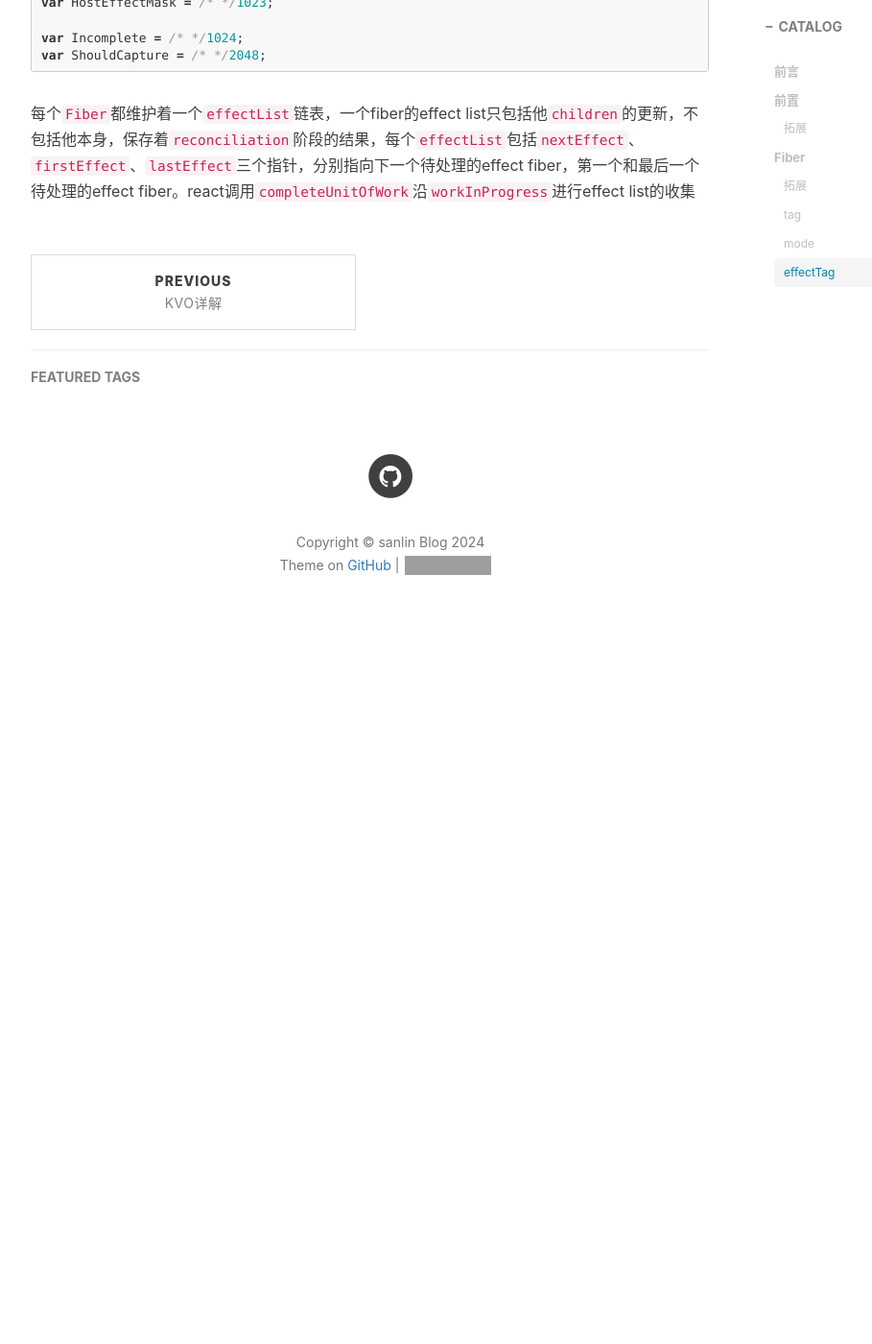
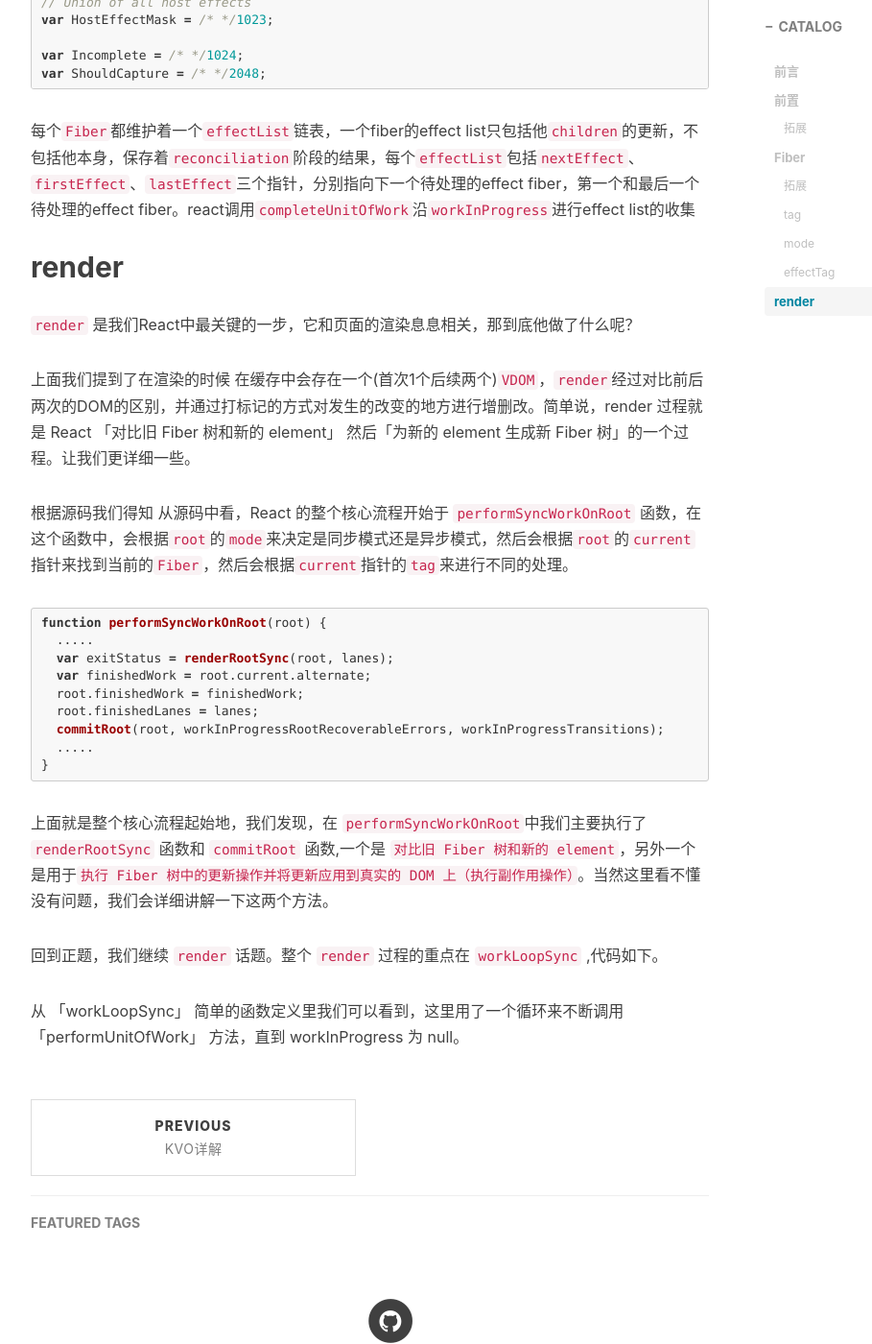
Before and after one commit to SanlinBlackball/sanlinblackball.github.io, a Jekyll site: the page built from _posts/2023-11-27-React 组件渲染.md, in a window 1280 px wide and 1400 px high, scrolled down 5594 px. Shown: the whole window at 96% size, without its empty margins (233-1142 px from the left). Built offline with Jekyll 4.4.1, drawn with Linux system fonts in a browser that asks for light colours; nearby versions of some CDN libraries; comment, search, counter and statistics services are not loaded; before the commit the page ends 6287 px from its top, so only the background shows below that; some of the changed text lies outside the part shown; grey boxes are pictures that could not be loaded.

Commit message:
修改文档

````diff
--- a/_layouts/default.html
+++ b/_layouts/default.html
@@ -14,7 +14,7 @@
 
 
 <!-- Image to hack wechat -->
-<img src="/img/web-app-icon.png" width="0" height="0" />
+<img src="/img/web-app-icon_144.png" width="0" height="0" />
 <!-- Migrate from head to bottom, no longer block render and still work -->
 
 </body>
--- a/_posts/2023-11-27-React 组件渲染.md
+++ b/_posts/2023-11-27-React 组件渲染.md
@@ -18,7 +18,7 @@ tags:
 在React 中我们使用的是 `声明式渲染` ，我们 只需要声明与描述 就可以渲染出我们所需要的东西。声明式渲染是现代前端框架的比较普遍的设计思路。
 而我们在编写类似 `HTML` 的语法编写组件时，通过`Babel`转成了浏览器能够识别的样子，在通过“加工”呈现在了用户面前。 `Babel` 把JSX编译成 `React.createElement` 的样子。
 让我们看看一个例子。
-```	js
+```	jsx
 const element = <h1 title="Word">Hello</h1>
 ```
 转换以后得代码变成了
@@ -34,7 +34,7 @@ const element = {
 显而易见，我们从转变后可以看出他转变成了一个数据类型，这个数据类型包含渲染界面的一些数据。
 
 在查看源码的时候我们可以看出 ReactElement 数据类型
-```	js
+```	jsx
 var element = {
     // This tag allows us to uniquely identify this as a React Element
     $$typeof: REACT_ELEMENT_TYPE,
@@ -53,7 +53,7 @@ var element = {
 #### 拓展
 有的时候我们也会疑惑，如果简单一些讲解 是怎么生成UI界面的呢。我们简单的描描述一下。
 
-``` js
+``` jsx
 import React from 'react';
 import ReactDOM from 'react-dom';
 
@@ -62,7 +62,7 @@ const container = document.getElementById("root");
 ReactDOM.render(element, container);
 ```
 转变成了
-``` js
+``` jsx
 const element = {
   type: "h1", //标签类型
   props: {
@@ -200,3 +200,27 @@ var Incomplete = /*            */1024;
 var ShouldCapture = /*         */2048;
 ```
 每个`Fiber`都维护着一个`effectList`链表，一个fiber的effect list只包括他`children`的更新，不包括他本身，保存着`reconciliation`阶段的结果，每个`effectList`包括`nextEffect`、`firstEffect`、`lastEffect`三个指针，分别指向下一个待处理的effect fiber，第一个和最后一个待处理的effect fiber。react调用`completeUnitOfWork`沿`workInProgress`进行effect list的收集
+
+## render
+`render` 是我们React中最关键的一步，它和页面的渲染息息相关，那到底他做了什么呢？
+
+上面我们提到了在渲染的时候 在缓存中会存在一个(首次1个后续两个)`VDOM`，`render`经过对比前后两次的DOM的区别，并通过打标记的方式对发生的改变的地方进行增删改。简单说，render 过程就是 React 「对比旧 Fiber 树和新的 element」 然后「为新的 element 生成新 Fiber 树」的一个过程。让我们更详细一些。
+
+根据源码我们得知 从源码中看，React 的整个核心流程开始于 `performSyncWorkOnRoot` 函数，在这个函数中，会根据`root`的`mode`来决定是同步模式还是异步模式，然后会根据`root`的`current`指针来找到当前的`Fiber`，然后会根据`current`指针的`tag`来进行不同的处理。
+
+```js
+function performSyncWorkOnRoot(root) {
+  .....
+  var exitStatus = renderRootSync(root, lanes);
+  var finishedWork = root.current.alternate;
+  root.finishedWork = finishedWork;
+  root.finishedLanes = lanes;
+  commitRoot(root, workInProgressRootRecoverableErrors, workInProgressTransitions);
+  .....
+}
+```
+上面就是整个核心流程起始地，我们发现，在 `performSyncWorkOnRoot`中我们主要执行了 `renderRootSync` 函数和 `commitRoot` 函数,一个是 `对比旧 Fiber 树和新的 element`，另外一个是用于`执行 Fiber 树中的更新操作并将更新应用到真实的 DOM 上（执行副作用操作）`。当然这里看不懂没有问题，我们会详细讲解一下这两个方法。
+
+回到正题，我们继续 `render` 话题。整个 `render` 过程的重点在 `workLoopSync` ,代码如下。
+
+从 「workLoopSync」 简单的函数定义里我们可以看到，这里用了一个循环来不断调用 「performUnitOfWork」 方法，直到 workInProgress 为 null。
````
